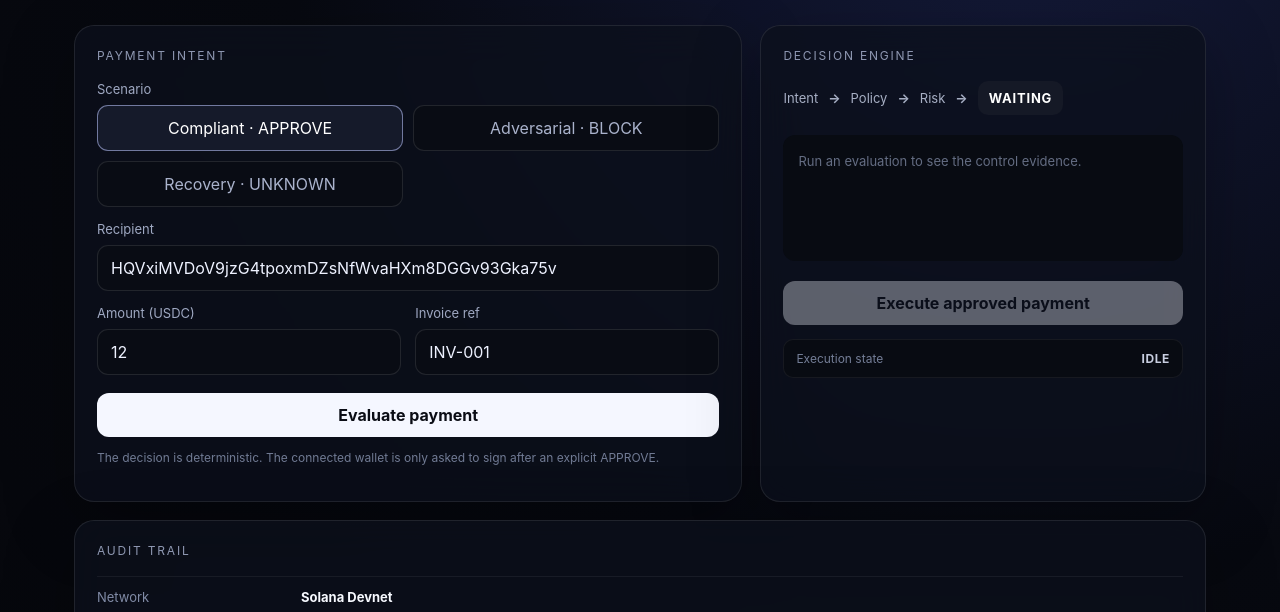
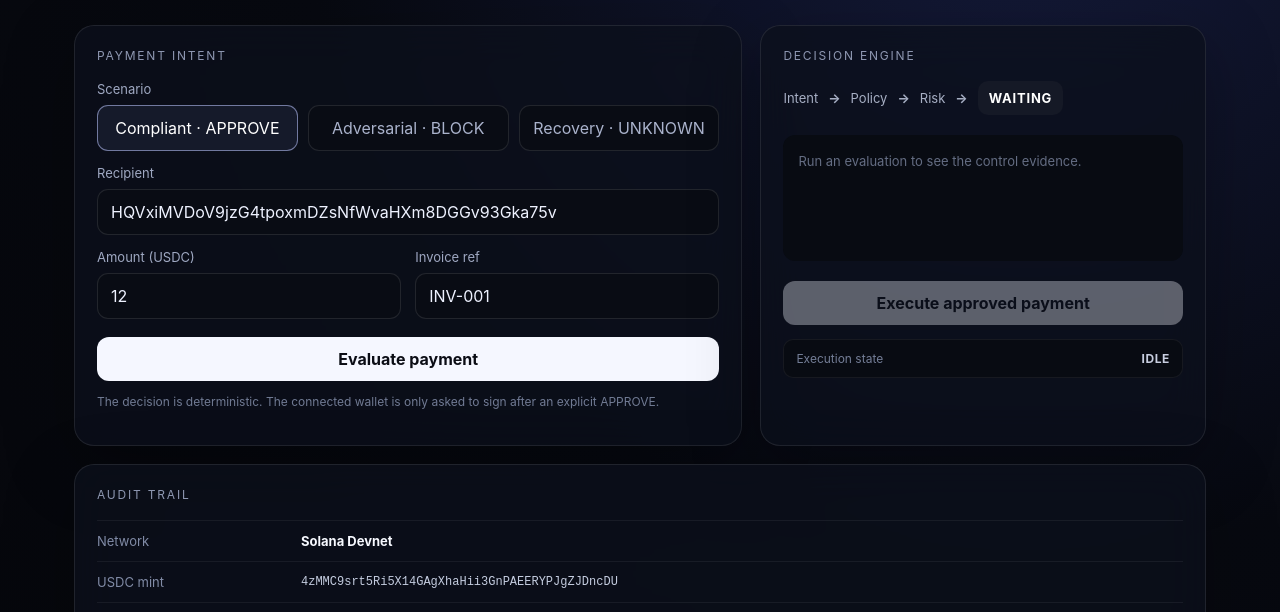
Before and after one commit to Nuble-hub/nuble-vaeriq, a website built with Vite: page apps/web/index.html in a window 1280 px wide. Shown: the part 165-777 px from the top of the page. Built offline with nearby package versions, Linux system fonts and the light colour scheme; what @solana/kit, @solana/kit-plugin-rpc, @solana/kit-plugin-wallet would draw is missing.

Commit message:
ui: make recovery scenario controls responsive

```diff
--- a/apps/web/src/styles.css
+++ b/apps/web/src/styles.css
@@ -17,7 +17,7 @@ label { display:block; font-size:13px; color:#9fa8c2; margin:14px 0 8px; }
 input { width:100%; border:1px solid rgba(255,255,255,.1); border-radius:11px; padding:12px 13px; background:#090c14; color:#eef2ff; outline:none; }
 input:focus { border-color:rgba(164,178,255,.55); }
 .two-col { display:grid; grid-template-columns:1fr 1fr; gap:14px; }
-.scenario-row { display:grid; grid-template-columns:1fr 1fr; gap:10px; }
+.scenario-row { display:grid; grid-template-columns:1fr 1fr 1fr; gap:10px; }
 .mode { border:1px solid rgba(255,255,255,.1); color:#aab3cc; background:#090c14; border-radius:11px; padding:12px; }
 .mode.active { color:#fff; border-color:rgba(190,198,255,.55); background:#151a2a; }
 .primary { width:100%; margin-top:18px; }
@@ -41,6 +41,7 @@ a { display:inline-block; margin-top:8px; color:#a9b8ff; font-size:13px; }
 code { overflow-wrap:anywhere; color:#c4ccdf; font-size:12px; }
 .muted { color:#646d83; }
 @media (max-width: 900px) { .topbar { flex-direction:column; align-items:flex-start; } .grid { grid-template-columns:1fr; } }
+@media (max-width: 720px) { .scenario-row { grid-template-columns:1fr; } }
 @media (max-width: 560px) { .two-col, .scenario-row { grid-template-columns:1fr; } .audit-row { grid-template-columns:1fr; gap:4px; } }
 
 .recent-title { margin-top: 22px; margin-bottom: 10px; }
```
